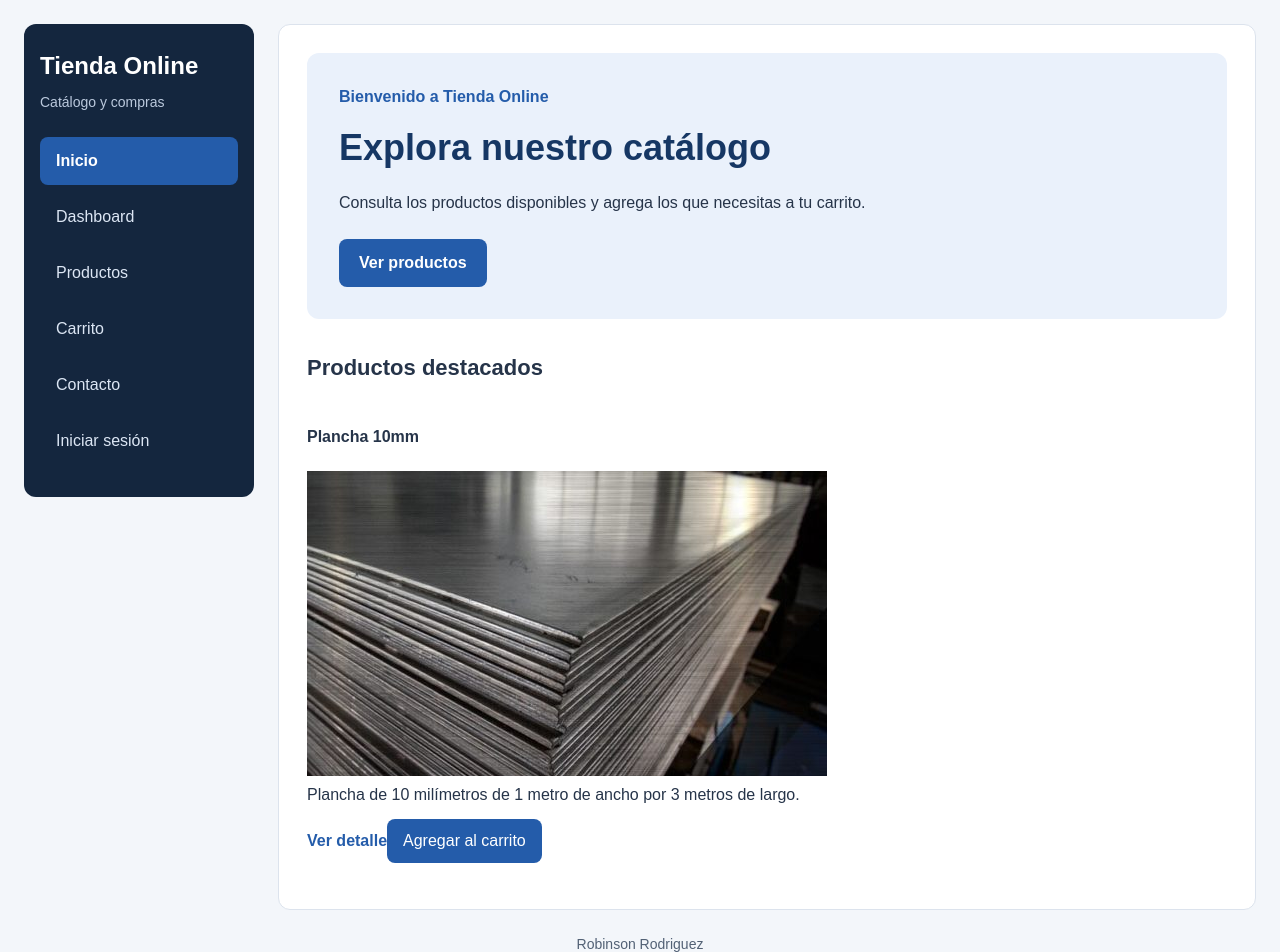
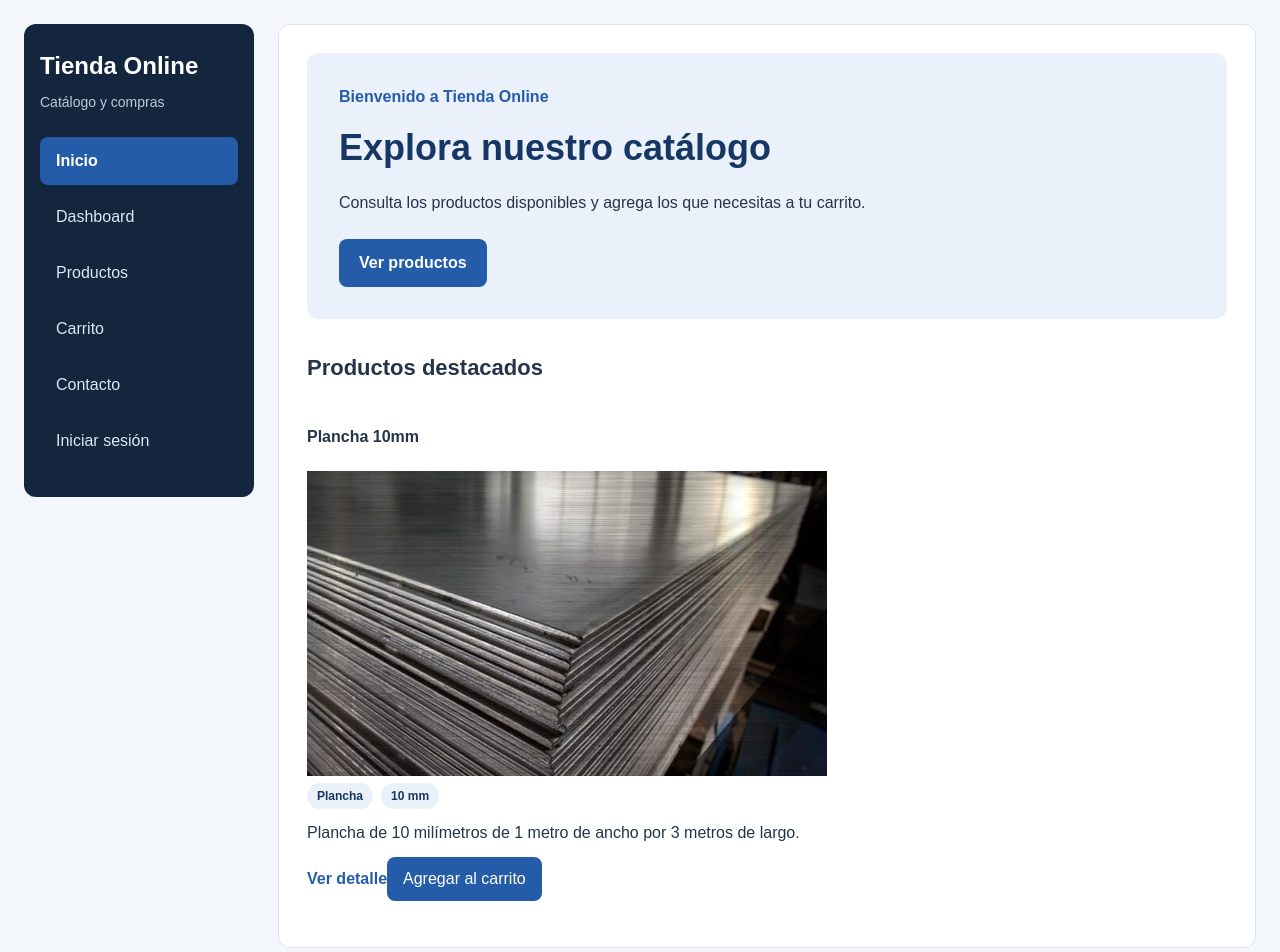
Before and after one commit to RAndres2208/ProyectoFullstack2, a React (Vite) app: page / in a window 1280 px wide. Shown: the top 952 px of the page. Built offline with nearby package versions, Linux system fonts and the light colour scheme.

Commit message:
Agregar etiquetas a tarjetas y detalle de producto

```diff
--- a/src/components/card-product/CardProduct.module.css
+++ b/src/components/card-product/CardProduct.module.css
@@ -9,3 +9,19 @@
 .detailLink:hover {
   text-decoration: underline;
 }
+
+.tags {
+  display: flex;
+  flex-wrap: wrap;
+  gap: 8px;
+  margin-bottom: 12px;
+}
+
+.tag {
+  padding: 4px 10px;
+  background: #eaf1fb;
+  color: #163764;
+  border-radius: 20px;
+  font-size: 12px;
+  font-weight: 700;
+}
--- a/src/components/card-product/CardProduct.tsx
+++ b/src/components/card-product/CardProduct.tsx
@@ -25,7 +25,13 @@ export function CardProduct({ product }: CardProductProps) {
         src={product.imagen}
         alt={product.nombre}
       />
-
+      <div className={styles.tags}>
+        {product.etiquetas.map((etiqueta) => (
+          <span key={etiqueta} className={styles.tag}>
+            {etiqueta}
+          </span>
+        ))}
+      </div>
       <p>{product.descripcion}</p>
 
       <Link
--- a/src/data/products.ts
+++ b/src/data/products.ts
@@ -3,6 +3,7 @@ export interface Product {
   nombre: string;
   descripcion: string;
   imagen: string;
+  etiquetas: string[];
 }
 
 export const PRODUCTS: Product[] = [
@@ -12,5 +13,6 @@ export const PRODUCTS: Product[] = [
     descripcion:
       "Plancha de 10 milímetros de 1 metro de ancho por 3 metros de largo.",
     imagen: "/imgs/plancha.jfif",
+    etiquetas: ["Plancha", "10 mm"],
   },
 ];
--- a/src/pages/product-detail/ProductDetail.tsx
+++ b/src/pages/product-detail/ProductDetail.tsx
@@ -17,9 +17,12 @@ export function ProductDetail() {
     return (
       <section>
         <h1>Producto no encontrado</h1>
+
         <p>No existe un producto con ese identificador.</p>
 
-        <Link href="/productos">Volver al catálogo</Link>
+        <Link className={styles.back} href="/productos">
+          Volver al catálogo
+        </Link>
       </section>
     );
   }
@@ -43,6 +46,15 @@ export function ProductDetail() {
           </p>
 
           <h1>{product.nombre}</h1>
+
+          <div className={styles.tags}>
+            {product.etiquetas.map((etiqueta) => (
+              <span key={etiqueta} className={styles.tag}>
+                {etiqueta}
+              </span>
+            ))}
+          </div>
+
           <p>{product.descripcion}</p>
 
           <button
```
